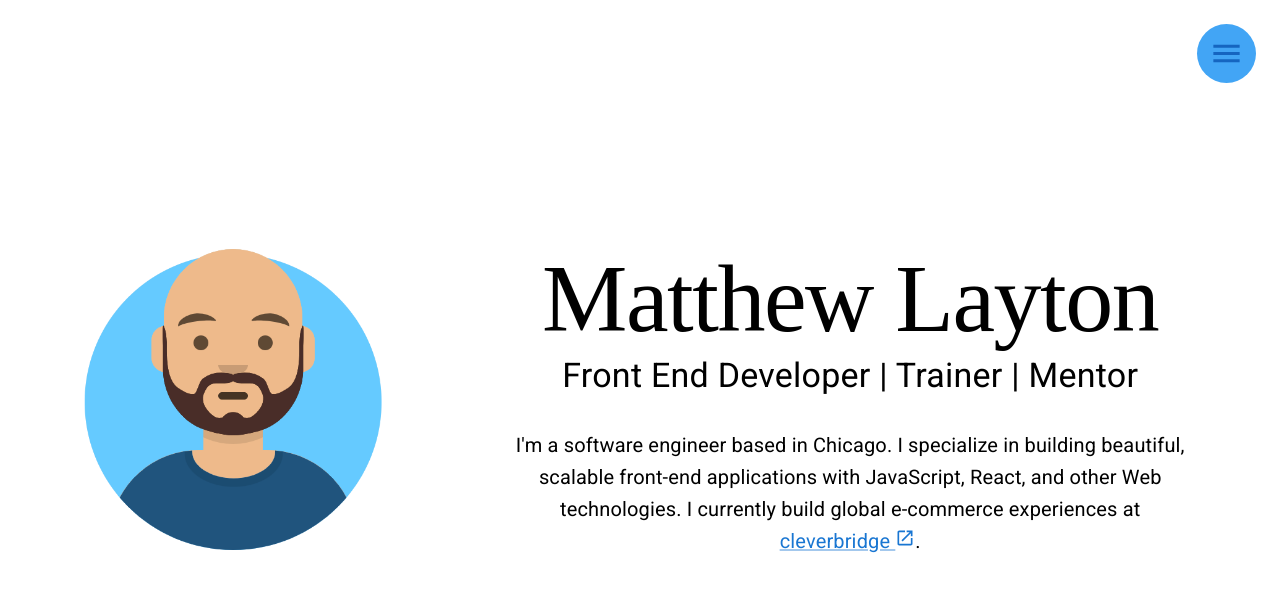
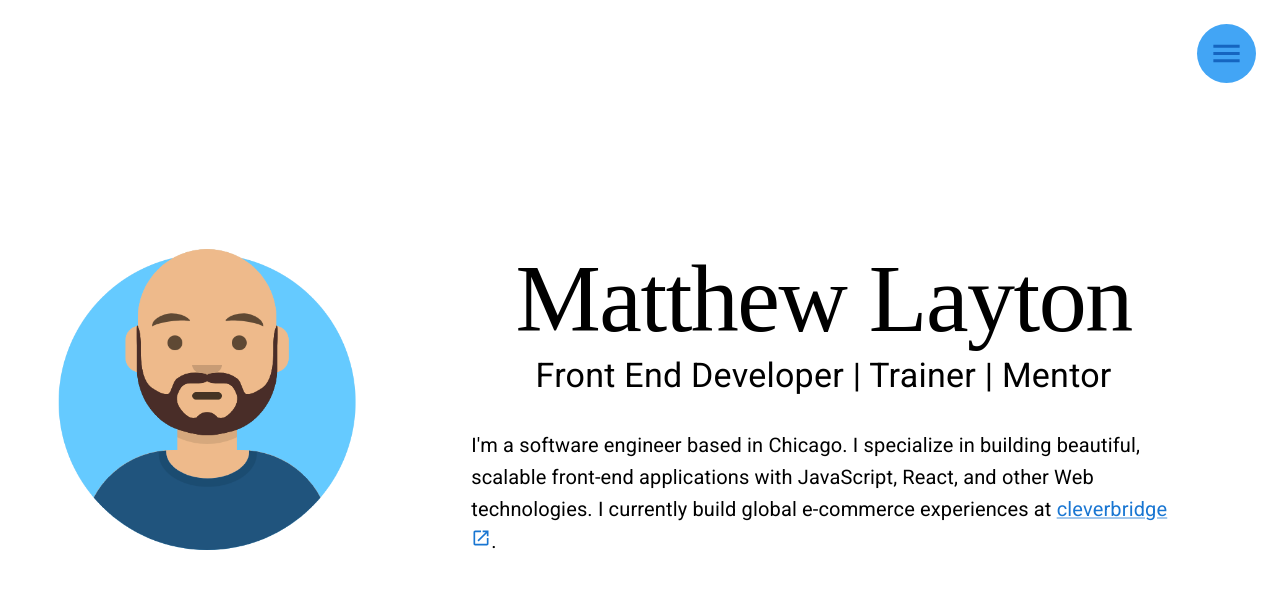
Before and after one commit to mattlayton1986/matt-layton-website, a React (Create React App) app: page / in a window 1280 px wide. Shown: the top 592 px of the page. Built offline with nearby package versions, Linux system fonts and the light colour scheme; a web font is replaced by a local one.

Commit message:
Refactor Home page into reusable components

```diff
--- a/package.json
+++ b/package.json
@@ -8,6 +8,7 @@
     "@emotion/styled": "^11.3.0",
     "@mui/icons-material": "^5.0.4",
     "@mui/material": "^5.0.4",
+    "@mui/styles": "^5.0.1",
     "@mui/system": "^5.0.4",
     "@testing-library/jest-dom": "^5.14.1",
     "@testing-library/react": "^11.2.7",
--- /dev/null
+++ b/src/components/AnimatedTypography/animated-typography.component.js
@@ -0,0 +1,29 @@
+import React from "react";
+import Container from "@mui/material/Container";
+import Slide from "@mui/material/Slide";
+import Typography from "@mui/material/Typography";
+import styled from "@emotion/styled";
+
+const StyledAnimatedTypography = styled(Container)`
+  text-align: ${({ textalign }) => textalign};
+`;
+
+/**
+ *  This component combines a MUI <Slide> animation component with a MUI
+ *  <Typography> element for reusable animated text. Custom styles can be
+ *  provided via props and used on the StyledAnimatedTypography wrapper.
+ * @param {slide} object prop containing all MUI props for <Slide>
+ * @param {typography} object prop containing all MUI props for <Typography>
+ * @param {otherProps} object prop containing all other props that will be
+ * passed into <StyledAnimatedTypography> for custom styling
+ * @returns React Component
+ */
+const AnimatedTypography = ({ slide, typography, children, ...otherProps }) => (
+  <StyledAnimatedTypography {...otherProps}>
+    <Slide {...slide}>
+      <Typography {...typography}>{children}</Typography>
+    </Slide>
+  </StyledAnimatedTypography>
+);
+
+export default AnimatedTypography;
--- /dev/null
+++ b/src/components/Avatar/avatar.component.js
@@ -0,0 +1,20 @@
+import React from "react";
+import Container from "@mui/material/Container";
+import avatar from "../../assets/avatar.png";
+import styled from "@emotion/styled";
+
+const imageContainerStyles = {
+  width: "auto",
+};
+
+const StyledImage = styled.img`
+  max-width: ${({ size }) => size + "px"};
+`;
+
+const Avatar = ({ size }) => (
+  <Container id="avatar" maxWidth="false" sx={imageContainerStyles}>
+    <StyledImage src={avatar} alt="Avatar of Matt Layton" size={size} />
+  </Container>
+);
+
+export default Avatar;
--- /dev/null
+++ b/src/containers/page.container.js
@@ -0,0 +1,18 @@
+import React from "react";
+import Container from "@mui/material/Container";
+import styled from "@emotion/styled";
+
+const StyledPageContainer = styled(Container)`
+  width: 100vw;
+  height: 100vh;
+  display: flex;
+  direction: ${({ direction }) => direction};
+  justify-content: ${({ justify }) => justify};
+  align-items: ${({ align }) => align};
+`;
+
+const PageContainer = ({ children, ...otherProps }) => (
+  <StyledPageContainer {...otherProps}>{children}</StyledPageContainer>
+);
+
+export default PageContainer;
--- /dev/null
+++ b/src/containers/text.container.js
@@ -0,0 +1,21 @@
+import React from "react";
+import Container from "@mui/material/Container";
+import styled from "@emotion/styled";
+
+const StyledTextContainer = styled(Container)`
+  display: flex;
+  flex-direction: column;
+  justify-content: center;
+  align-items: center;
+  overflow: hidden;
+  text-align: ${({ textalign }) => textalign};
+  width: ${({ width }) => width || "100%"};
+  padding: ${({ theme, padding }) => padding || theme.spacing(4, 4)};
+  margin: ${({ theme, margin }) => margin || theme.spacing(4)};
+`;
+
+const TextContainer = ({ children, ...otherProps }) => (
+  <StyledTextContainer {...otherProps}>{children}</StyledTextContainer>
+);
+
+export default TextContainer;
--- a/src/index.js
+++ b/src/index.js
@@ -8,8 +8,6 @@ import * as serviceWorkerRegistration from "./serviceWorkerRegistration";
 import reportWebVitals from "./reportWebVitals";
 
 import "./index.css";
-
-console.log(theme);
 
 ReactDOM.render(
   <React.StrictMode>
--- a/src/pages/Home/Home.page.js
+++ b/src/pages/Home/Home.page.js
@@ -1,33 +1,68 @@
 import React from "react";
-import Container from "@mui/material/Container";
-import Typography from "@mui/material/Typography";
+import { useTheme } from "@mui/styles";
+import PageContainer from "../../containers/page.container";
+import TextContainer from "../../containers/text.container";
+import Avatar from "../../components/Avatar/avatar.component";
+import AnimatedTypography from "../../components/AnimatedTypography/animated-typography.component";
 import Link from "@mui/material/Link";
 import OpenInNewIcon from "@mui/icons-material/OpenInNew";
-import {
-  homeContainerStyles,
-  imageContainerStyles,
-  heroTextContainerStyles,
-  aboutMeStyles,
-  StyledImage,
-} from "./Home.styled";
-import headshot from "../../assets/avatar.png";
 
-const Home = () => (
-  <Container maxWidth="xl" sx={homeContainerStyles}>
-    <Container id="headshot" maxWidth="false" sx={imageContainerStyles}>
-      <StyledImage src={headshot} alt="Avatar of Matt Layton" />
-    </Container>
+const Home = () => {
+  const theme = useTheme();
+  const { easing } = theme.transitions;
 
-    <Container id="hero-text" maxWidth="false" sx={heroTextContainerStyles}>
-      <Typography variant="h1">Matthew Layton</Typography>
-      <Typography variant="h4" component="h2">
+  return (
+    <PageContainer maxWidth="xl" justify="space-around" align="center">
+      <Avatar size="300" />
+      <TextContainer
+        id="hero-text"
+        maxWidth="false"
+        textalign="left"
+        width="65%"
+        padding={theme.spacing(20, 4)}
+      >
+        <AnimatedTypography
+          slide={{
+            direction: "down",
+            easing: easing.easeOut,
+            timeout: 600,
+            appear: true,
+            in: true,
+          }}
+          typography={{ variant: "h1" }}
+          textalign="center"
+        >
+          Matthew Layton
+        </AnimatedTypography>
+
+        <AnimatedTypography
+          slide={{
+            direction: "left",
+            easing: easing.easeInOut,
+            timeout: 800,
+            appear: true,
+            in: true,
+          }}
+          typography={{ variant: "h4", component: "h2" }}
+          textalign="center"
+        >
           Front End Developer | Trainer | Mentor
-      </Typography>
-      <Typography variant="h6" sx={aboutMeStyles}>
+        </AnimatedTypography>
+
+        <AnimatedTypography
+          slide={{
+            direction: "up",
+            easing: easing.easeOut,
+            timeout: 600,
+            appear: true,
+            in: true,
+          }}
+          typography={{ variant: "h6", sx: { mt: 4 } }}
+        >
           I'm a software engineer based in Chicago. I specialize in building
           beautiful, scalable front-end applications with JavaScript, React, and
-        other Web technologies. I currently build global e-commerce experiences
-        at{" "}
+          other Web technologies. I currently build global e-commerce
+          experiences at{" "}
           <Link
             href="https://www.cleverbridge.com"
             target="_blank"
@@ -36,9 +71,10 @@ const Home = () => (
             cleverbridge <OpenInNewIcon fontSize="small" />
           </Link>
           .
-      </Typography>
-    </Container>
-  </Container>
+        </AnimatedTypography>
+      </TextContainer>
+    </PageContainer>
   );
+};
 
 export default Home;
--- a/src/pages/Home/Home.styled.js
+++ /dev/null
@@ -1,31 +0,0 @@
-import styled from "@emotion/styled";
-
-export const homeContainerStyles = {
-  width: "100vw",
-  height: "100vh",
-  display: "flex",
-  justifyContent: "space-around",
-  alignItems: "center",
-};
-
-export const imageContainerStyles = {
-  width: "auto",
-};
-
-export const heroTextContainerStyles = {
-  display: "flex",
-  flexDirection: "column",
-  justifyContent: "center",
-  alignItems: "center",
-  width: "60%",
-  textAlign: "center",
-  my: 4,
-};
-
-export const aboutMeStyles = {
-  mt: 4,
-};
-
-export const StyledImage = styled.img`
-  max-width: 300px;
-`;
```
Also changed, not shown: 1 other file (tests, documents, lock files or other folders). Lines whose indentation alone changed are shown as unchanged.
